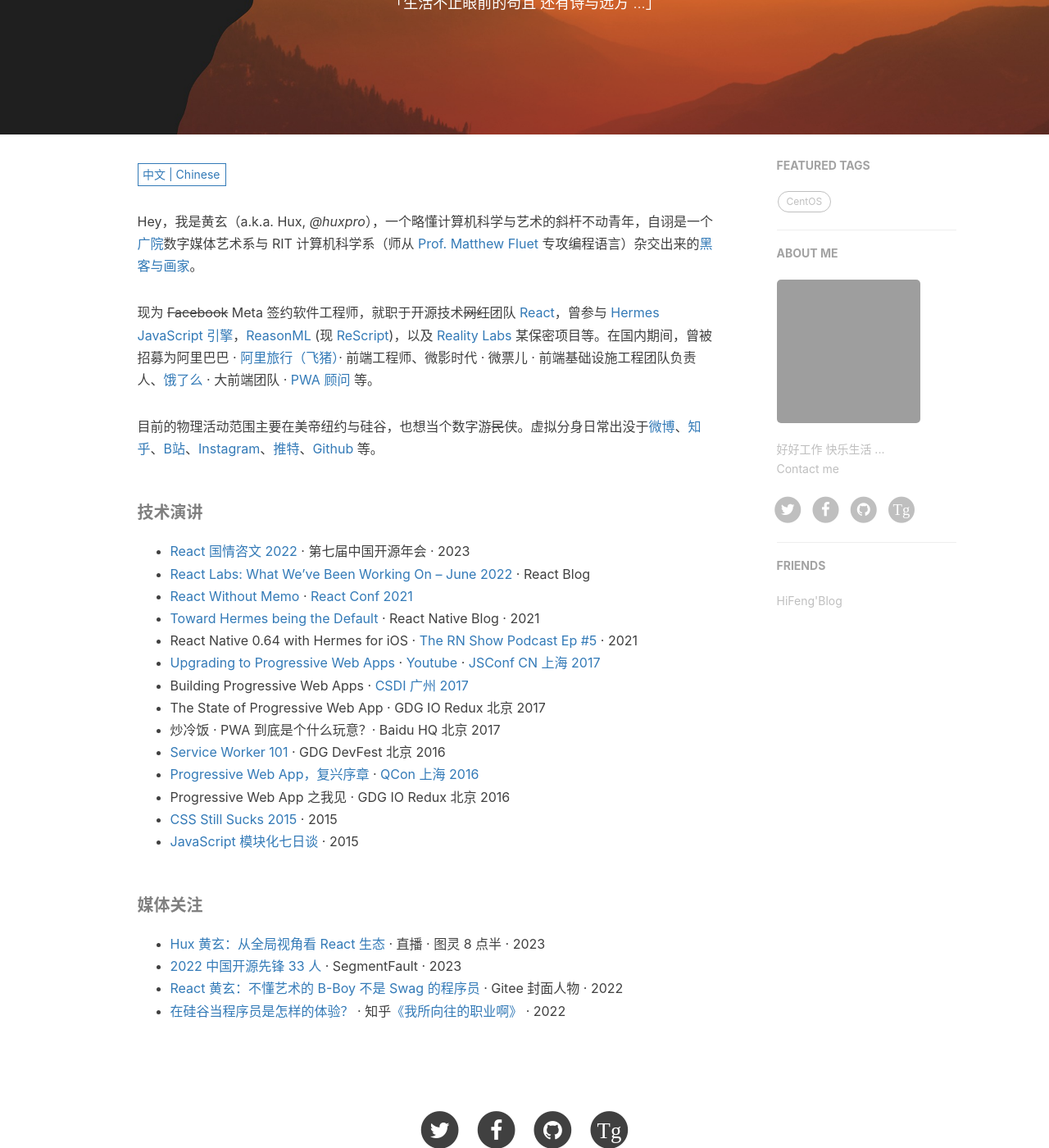
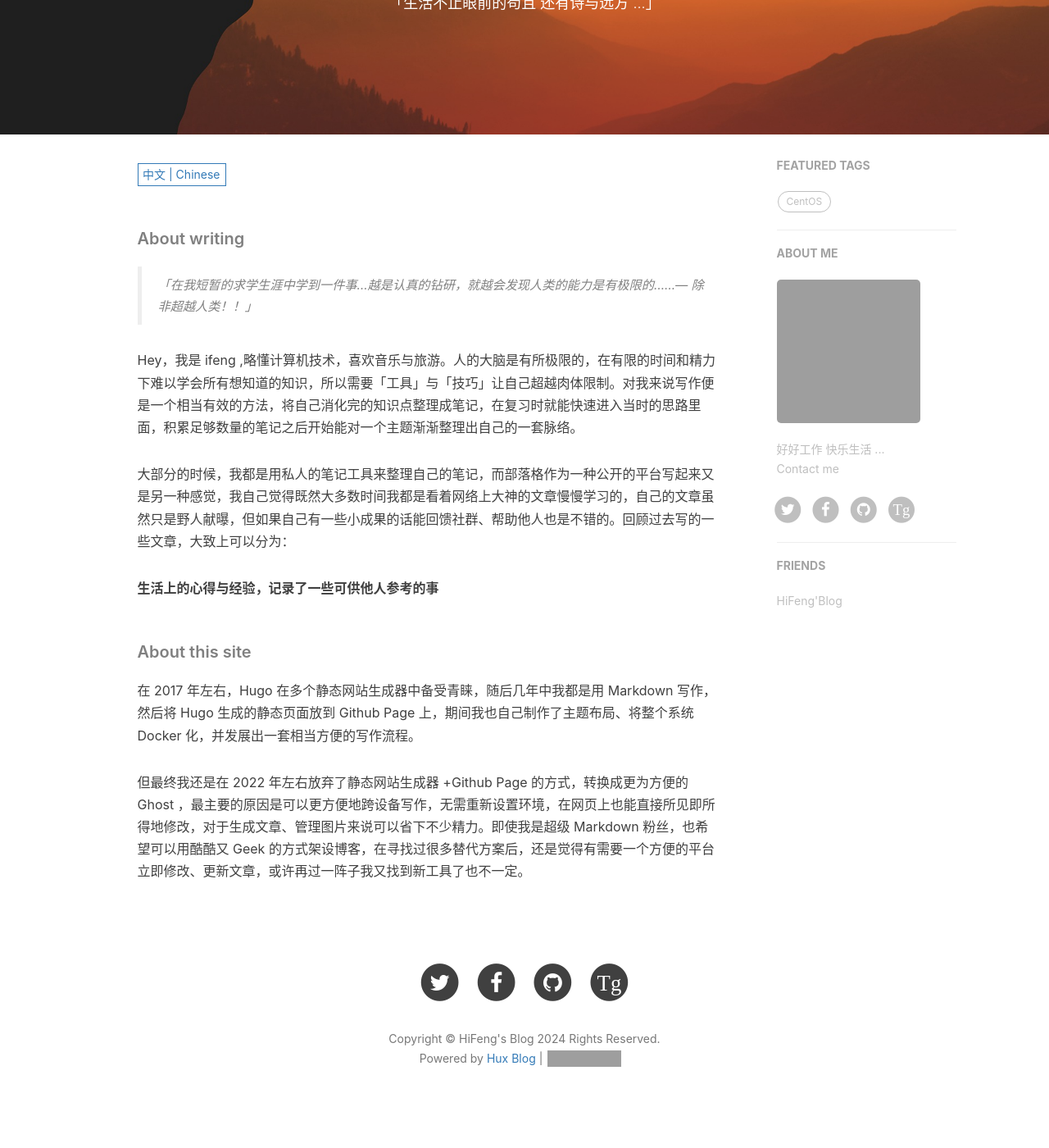
Before and after one commit to a97083435/hiifeng.github.io, a Jekyll site: the page built from about.html, in a window 1280 px wide and 1400 px high, scrolled down 254 px. Shown: the whole window at 82% size. Built offline with Jekyll 4.4.1, drawn with Linux system fonts in a browser that asks for light colours; nearby versions of some CDN libraries; comment, search, counter and statistics services are not loaded; grey boxes are pictures that could not be loaded.

Commit message:
Update zh.md

```diff
--- a/_includes/about/zh.md
+++ b/_includes/about/zh.md
@@ -1,57 +1,15 @@
-Hey，我是黄玄（a.k.a. Hux, _@huxpro_），一个略懂计算机科学与艺术的斜杆不动青年，自诩是一个[广院](https://baike.baidu.com/item/%E4%B8%AD%E5%9B%BD%E4%BC%A0%E5%AA%92%E5%A4%A7%E5%AD%A6)数字媒体艺术系与 RIT 计算机科学系（师从 [Prof. Matthew Fluet](https://www.cs.rit.edu/~mtf/) 专攻编程语言）杂交出来的[黑客与画家](https://book.douban.com/subject/6021440/)。
+##### About writing
 
-现为 <del>Facebook</del> Meta 签约软件工程师，就职于开源技术<del>网红</del>团队 [React](https://beta.reactjs.org/community/meet-the-team#react-core)，曾参与 [Hermes JavaScript 引擎](https://hermesengine.dev/)，[ReasonML](https://reasonml.github.io/) (现 [ReScript](https://rescript-lang.org/))，以及 [Reality Labs](https://tech.fb.com/ar-vr/) 某保密项目等。在国内期间，曾被招募为阿里巴巴 · [阿里旅行（飞猪）](http://alitrip.com)· 前端工程师、微影时代 · 微票儿 · 前端基础设施工程团队负责人、[饿了么](https://ele.me/) · 大前端团队 · [PWA 顾问](https://medium.com/elemefe/upgrading-ele-me-to-progressive-web-app-2a446832e509) 等。
+> 「在我短暂的求学生涯中学到一件事…越是认真的钻研，就越会发现人类的能力是有极限的......— 除非超越人类！！」
 
+Hey，我是 ifeng ,略懂计算机技术，喜欢音乐与旅游。人的大脑是有所极限的，在有限的时间和精力下难以学会所有想知道的知识，所以需要「工具」与「技巧」让自己超越肉体限制。对我来说写作便是一个相当有效的方法，将自己消化完的知识点整理成笔记，在复习时就能快速进入当时的思路里面，积累足够数量的笔记之后开始能对一个主题渐渐整理出自己的一套脉络。
 
-目前的物理活动范围主要在美帝纽约与硅谷，也想当个数字游<del>民</del>侠。虚拟分身日常出没于[微博](https://weibo.com/huxpro)、[知乎](https://www.zhihu.com/people/huxpro/pins/posts)、[B站](https://space.bilibili.com/43271611)、[Instagram](https://www.instagram.com/huxpro/)、[推特](https://twitter.com/Huxpro/)、[Github](https://github.com/huxpro) 等。
+大部分的时候，我都是用私人的笔记工具来整理自己的笔记，而部落格作为一种公开的平台写起来又是另一种感觉，我自己觉得既然大多数时间我都是看着网络上大神的文章慢慢学习的，自己的文章虽然只是野人献曝，但如果自己有一些小成果的话能回馈社群、帮助他人也是不错的。回顾过去写的一些文章，大致上可以分为：
 
+**生活上的心得与经验，记录了一些可供他人参考的事**
 
-##### 技术演讲
+##### About this site
 
-- [React 国情咨文 2022][13] · 第七届中国开源年会 · 2023
-- [React Labs: What We've Been Working On – June 2022][12] · React Blog
-- [React Without Memo][11] · [React Conf 2021](https://conf.reactjs.org/)
-- [Toward Hermes being the Default][11] · React Native Blog · 2021
-- React Native 0.64 with Hermes for iOS · [The RN Show Podcast Ep #5](https://www.callstack.com/podcast-react-native-show) · 2021
-- [Upgrading to Progressive Web Apps][9] · [Youtube](https://www.youtube.com/watch?v=RWzMF-1fjJ8&t=1s) · [JSConf CN 上海 2017](http://2017.jsconf.cn/)
-- Building Progressive Web Apps · [CSDI 广州 2017](http://www.csdisummit.com/)
-- The State of Progressive Web App · GDG IO Redux 北京 2017
-- 炒冷饭 · PWA 到底是个什么玩意？· Baidu HQ 北京 2017
-- [Service Worker 101][5] · GDG DevFest 北京 2016
-- [Progressive Web App，复兴序章][4] · [QCon 上海 2016](http://2016.qconshanghai.com/presentation/3111)
-- Progressive Web App 之我见 · GDG IO Redux 北京 2016
-- [CSS Still Sucks 2015][2] · 2015
-- [JavaScript 模块化七日谈][1] · 2015
+在 2017 年左右，Hugo 在多个静态网站生成器中备受青睐，随后几年中我都是用 Markdown 写作，然后将 Hugo 生成的静态页面放到 Github Page 上，期间我也自己制作了主题布局、将整个系统 Docker 化，并发展出一套相当方便的写作流程。
 
-
-##### 媒体关注
-
-- [Hux 黄玄：从全局视角看 React 生态][14] · 直播 · 图灵 8 点半 · 2023
-- [2022 中国开源先锋 33 人][18] · SegmentFault · 2023
-- [React 黄玄：不懂艺术的 B-Boy 不是 Swag 的程序员][16] · Gitee 封面人物 · 2022
-- [在硅谷当程序员是怎样的体验？][17] · 知乎[《我所向往的职业啊》](https://movie.douban.com/subject/36015036/) · 2022
-
-<!--
-- [掘金 AMA：我是前端娱乐圈的老人 & Facebook 实习生 -- 黄玄][19] · 2018
--->
-
-
-[1]: //huangxuan.me/2015/07/09/js-module-7day/
-[2]: //huangxuan.me/2015/12/28/css-sucks-2015/
-[3]: //huangxuan.me/2016/06/05/pwa-in-my-pov/
-[4]: //huangxuan.me/2016/10/20/pwa-qcon2016/
-[5]: //huangxuan.me/2016/11/20/sw-101-gdgdf/
-[6]: https://yanshuo.io/assets/player/?deck=58ac8598b123db0067292f92 "PWA Rehashing"
-[7]: https://yanshuo.io/assets/player/?deck=593ad6fbfe88c2006a0a0d6d "The State of PWA"
-[8]: https://yanshuo.io/assets/player/?deck=594d673d570c357d0698a950 "Building PWA"
-[9]: //huangxuan.me/jsconfcn2017/
-[10]: https://reactnative.dev/blog/2021/10/26/toward-hermes-being-the-default
-[11]: https://youtu.be/lGEMwh32soc
-[12]: https://reactjs.org/blog/2022/06/15/react-labs-what-we-have-been-working-on-june-2022.html
-[13]: https://www.bilibili.com/video/BV1LY411Q7hC/?spm_id_from=333.999.0.0
-[14]: https://appycyfaqcq1951.pc.xiaoe-tech.com/p/t_pc/course_pc_detail/video/v_64477dbfe4b0cf39e6c11d2a
-[15]: https://segmentfault.com/a/1190000043208486
-[16]: https://gitee.com/gitee-stars/30
-[17]: https://www.zhihu.com/zvideo/1542577108190068737?page=ogv
-[18]: https://segmentfault.com/a/1190000043208486
-[19]: https://juejin.cn/post/6844903750155419655
+但最终我还是在 2022 年左右放弃了静态网站生成器 +Github Page 的方式，转换成更为方便的 Ghost ，最主要的原因是可以更方便地跨设备写作，无需重新设置环境，在网页上也能直接所见即所得地修改，对于生成文章、管理图片来说可以省下不少精力。即使我是超级 Markdown 粉丝，也希望可以用酷酷又 Geek 的方式架设博客，在寻找过很多替代方案后，还是觉得有需要一个方便的平台立即修改、更新文章，或许再过一阵子我又找到新工具了也不一定。
```
